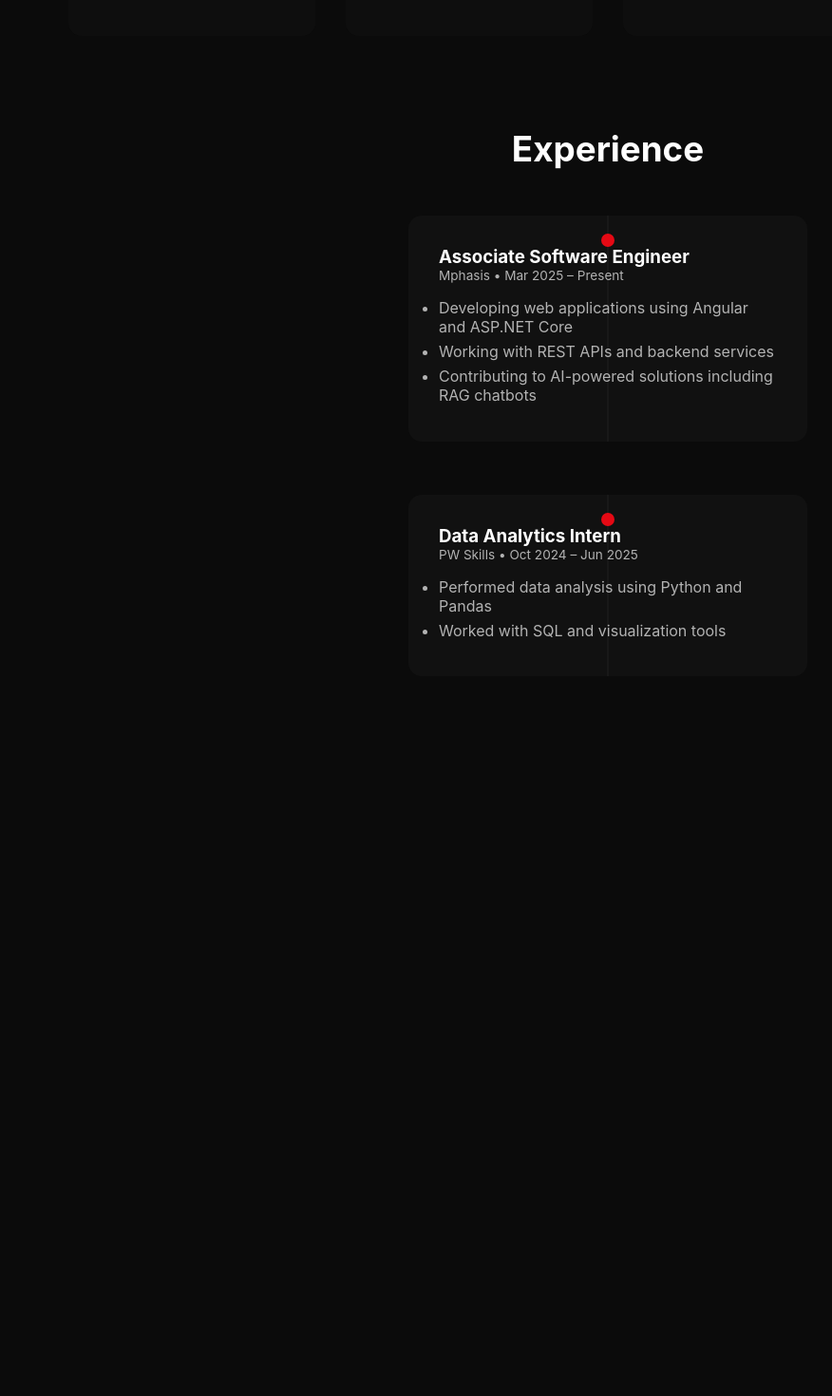
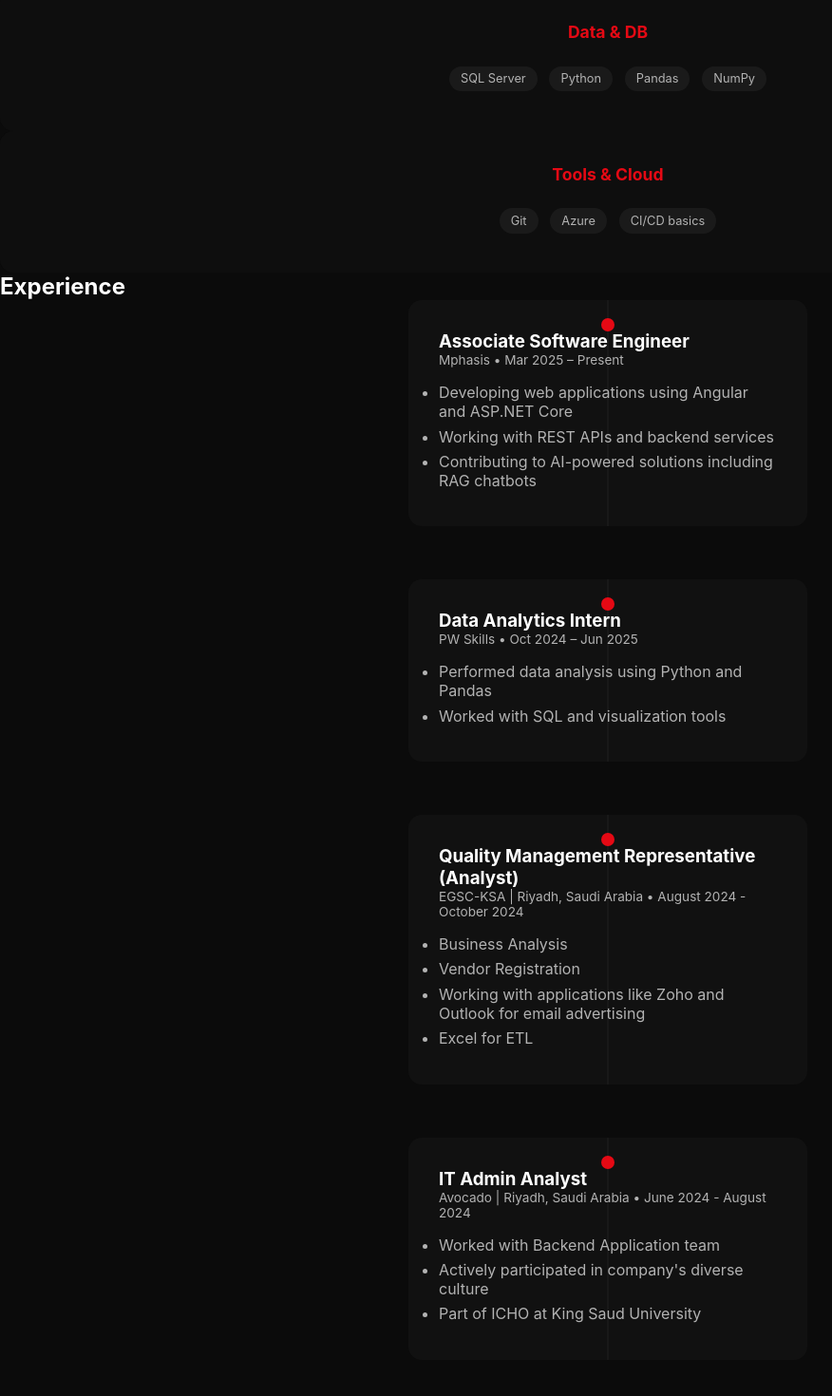
Before and after one commit to SMDTANZIMS173/tanzim-portfolio, an Angular app: page /skills in a window 1280 px wide. Shown: the part 340-1810 px from the top of the page at 95% size, without its empty margins (0-876 px from the left). Before the commit the page ends 1204 px from the top, so only its background shows below. Built offline with nearby package versions, Linux system fonts and the light colour scheme.

Commit message:
17th Jan changes, home, project, experience

```diff
--- a/src/app/core/services/experience.data.ts
+++ b/src/app/core/services/experience.data.ts
@@ -19,5 +19,26 @@ export const EXPERIENCES: Experience[] = [
       'Performed data analysis using Python and Pandas',
       'Worked with SQL and visualization tools'
     ]
+  },
+  {
+    role: 'Quality Management Representative (Analyst)',
+    company: 'EGSC-KSA | Riyadh, Saudi Arabia',
+    period: 'August 2024 - October 2024',
+    points: [
+      'Business Analysis',
+      'Vendor Registration',
+      'Working with applications like Zoho and Outlook for email advertising',
+      'Excel for ETL'
+    ]
+  },
+  {
+    role: 'IT Admin Analyst',
+    company: 'Avocado | Riyadh, Saudi Arabia',
+    period: 'June 2024 - August 2024',
+    points: [
+      'Worked with Backend Application team',
+      'Actively participated in company\'s diverse culture',
+      'Part of ICHO at King Saud University'
+    ]
   }
 ];
--- a/src/app/core/services/projects.data.ts
+++ b/src/app/core/services/projects.data.ts
@@ -6,16 +6,33 @@ export const PROJECTS: Project[] = [
     description:
       'Personal finance tracker to monitor expenses with clean UI and hosted backend.',
     role: 'Full Stack Developer',
-        techStack: ['ASP.NET Core', 'Web API', 'Angular','Flutter','EF','NeonDb (PostgreSql)'],
+    techStack: ['ASP.NET Core', 'Web API', 'Angular','Flutter','EF','NeonDb (PostgreSQL)'],
     highlights: [
       'Backend Hosted on Render',
       'Frontend Hosted on Firebase',
-          'Cloud NeonDb Database ',
+      'Cloud NeonDb Database',
       'JWT Authentication',
-          'Layered or Onion architecture',
+      'Layered / Onion architecture',
       'Real World daily-use app'
     ],
+    githubLink: 'https://github.com/SMDTANZIMS173/ExpenseTracker',
     liveLink: 'https://expensetrackertan.web.app/'
+  },
+  {
+    title: 'Personal Portfolio',
+    description:
+      'My personal developer portfolio showcasing my projects, skills, and work experience, fully built using Angular.',
+    role: 'Frontend Developer',
+    techStack: ['Angular', 'TypeScript', 'SCSS', 'HTML'],
+    highlights: [
+      'Responsive and interactive UI',
+      'Showcases all my projects and skills',
+      'Downloadable Resume feature',
+      'GitHub and Live project links integrated',
+      'Animations and Netflix-style buttons'
+    ],
+    liveLink: 'http://localhost:4200/', // replace with deployed URL when live
+    githubLink: 'https://github.com/SMDTANZIMS173/tanzim-portfolio'
   },
   {
     title: 'Online Job Search Application',
@@ -42,5 +59,4 @@ export const PROJECTS: Project[] = [
       'Real-world use case'
     ]
   }
-
 ];
--- a/src/app/features/home/home.component.html
+++ b/src/app/features/home/home.component.html
@@ -2,7 +2,6 @@
   <h1>
     Associate Software Engineer
     <span>&#64; Mphasis</span>
-
   </h1>
 
   <p>
@@ -11,7 +10,23 @@
   </p>
 
   <div class="cta">
-      <button class="primary">View Projects</button>
-      <button class="secondary">Download Resume</button>
+    <!-- View Projects -->
+    <a
+      href="https://github.com/SMDTANZIMS173"
+      target="_blank"
+      rel="noopener noreferrer"
+      class="primary btn-link"
+    >
+      View Projects
+    </a>
+
+    <!-- Download Resume -->
+    <a
+      href="/assets/Tanzim_Resume.pdf"
+      target="_blank"
+      class="secondary btn-link"
+    >
+      Download Resume
+    </a>
   </div>
 </section>
--- a/src/app/features/home/home.component.scss
+++ b/src/app/features/home/home.component.scss
@@ -117,3 +117,42 @@
       padding: 5rem 1.5rem;
     }
   }
+  /* Make anchor tags look like your buttons */
+.btn-link {
+  display: inline-block;
+  text-decoration: none; /* remove underline */
+  text-align: center;
+  padding: 0.75rem 1.6rem; /* same as button */
+  border-radius: 4px;
+  font-size: 0.9rem;
+  cursor: pointer;
+  transition:
+    transform 0.25s ease,
+    box-shadow 0.25s ease,
+    background 0.25s ease,
+    color 0.25s ease;
+}
+
+/* Ensure the anchor inherits primary/secondary styling */
+.primary.btn-link {
+  background: var(--accent-red);
+  color: #fff;
+  border: none;
+}
+
+.primary.btn-link:hover {
+  transform: translateY(-3px);
+  box-shadow: 0 10px 25px rgba(229, 9, 20, 0.4);
+}
+
+.secondary.btn-link {
+  background: transparent;
+  color: #fff;
+  border: 1px solid var(--text-muted);
+}
+
+.secondary.btn-link:hover {
+  background: rgba(255, 255, 255, 0.05);
+  border-color: var(--accent-red);
+  color: var(--accent-red);
+}
--- a/src/app/features/skills/skills.component.scss
+++ b/src/app/features/skills/skills.component.scss
@@ -1,20 +1,30 @@
-.skills-exp {
-    max-width: 1200px;
-    margin: 0 auto;          /* 🔥 CENTER EVERYTHING */
-    padding: 6rem 2rem;
+/* EXPERIENCE GRID */
+.experience-grid {
+  display: grid;
+  grid-template-columns: repeat(2, 1fr); /* 2 items per row on desktop */
+  gap: 2rem;
+  margin-bottom: 6rem;
+}
+
+/* EXPERIENCE CARD STYLING */
+.experience-grid app-experience-item {
+  display: flex;
+  flex-direction: column;
+  background: rgba(255,255,255,0.05);
+  padding: 1.5rem;
+  border-radius: 8px;
+  transition: transform 0.25s ease, box-shadow 0.25s ease;
+}
+
+.experience-grid app-experience-item:hover {
+  transform: translateY(-5px);
+  box-shadow: 0 10px 25px rgba(229, 9, 20, 0.3);
+}
+
+/* RESPONSIVE: single column on smaller screens */
+@media (max-width: 768px) {
+  .experience-grid {
+    grid-template-columns: 1fr; /* 1 item per row */
+    gap: 1.5rem;
   }
-
-  /* ---------- Section Titles ---------- */
-  h2 {
-    font-size: clamp(2rem, 3vw, 2.3rem);
-    margin-bottom: 3rem;
-    text-align: center;
-  }
-
-  /* ---------- SKILLS ---------- */
-  .skills-grid {
-    display: grid;
-    grid-template-columns: repeat(auto-fit, minmax(240px, 1fr));
-    gap: 2rem;
-    margin-bottom: 6rem;
-  }
+}
```
Also changed, not shown: 1 other file (tests, documents, lock files or other folders). Lines whose indentation alone changed are shown as unchanged.
